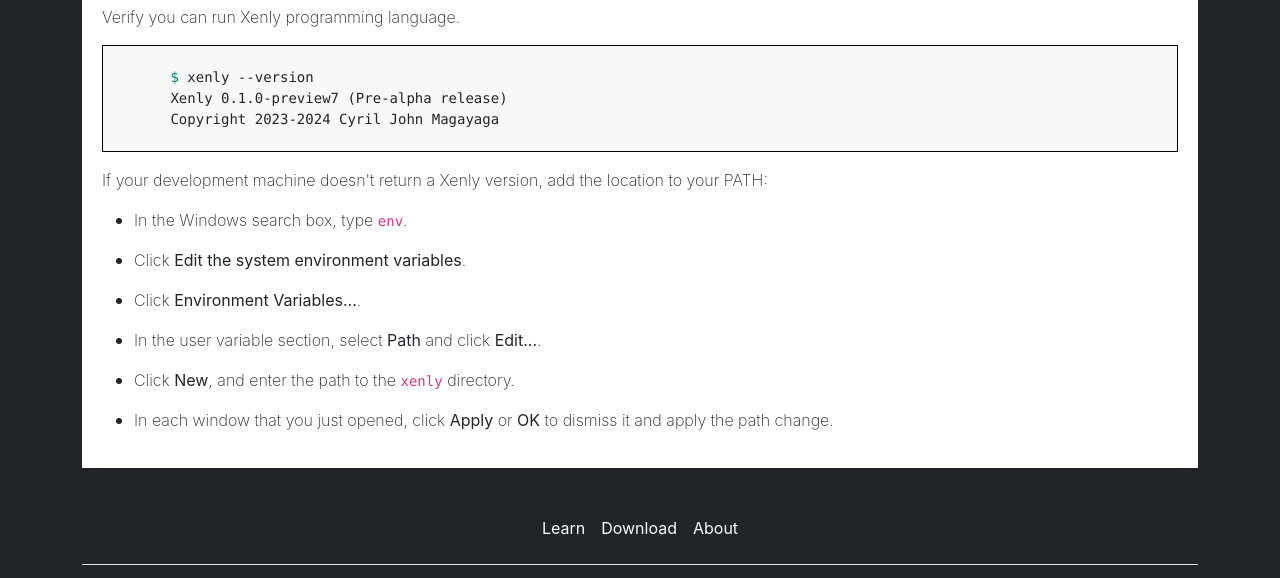
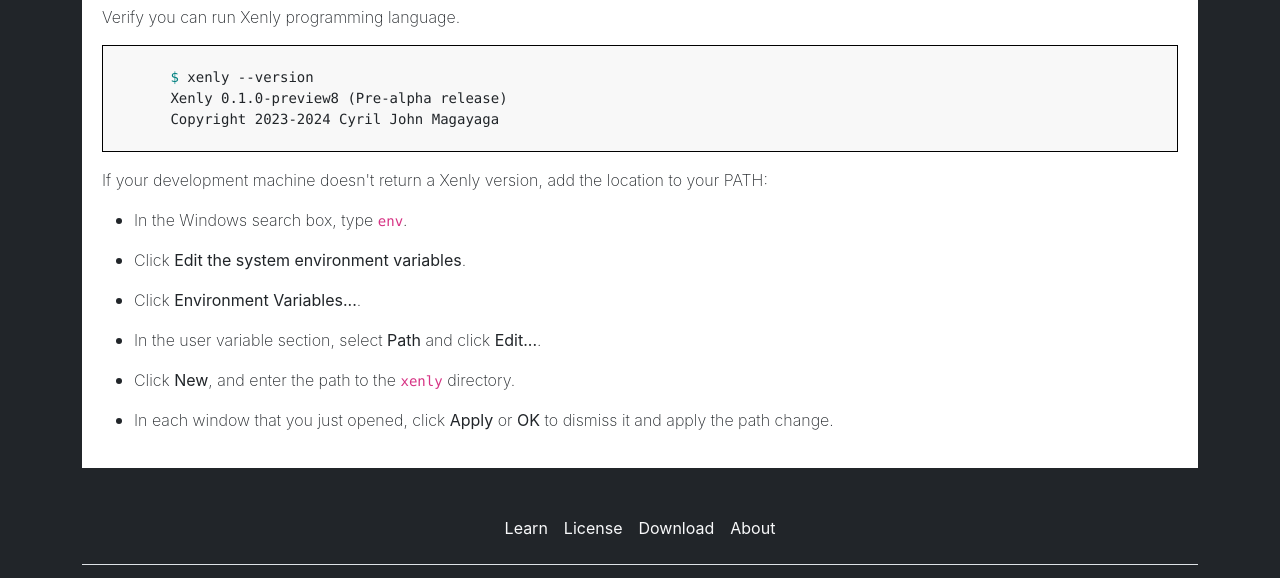
Before and after one commit to Magayaga/xenly, a plain HTML site: page docs/get-xenly.html in a window 1280 px wide. Shown: the part 774-1352 px from the top of the page. Drawn offline with nearby package versions, Linux system fonts and the light colour scheme; some packages are replaced by stand-ins of ours; a script that the page names is missing; a web font is replaced by a local one.

Commit message:
Xenly's websites: Update and fix HTML files

```diff
--- a/docs/get-xenly.html
+++ b/docs/get-xenly.html
@@ -88,7 +88,7 @@
         <p>Verify you can run Xenly programming language.</p>
         <pre class="highlight"><code>
         <span class="nv">$ </span>xenly --version
-        Xenly 0.1.0-preview7 (Pre-alpha release)
+        Xenly 0.1.0-preview8 (Pre-alpha release)
         Copyright 2023-2024 Cyril John Magayaga
         </code></pre>
 
@@ -211,6 +211,7 @@
   <footer class="py-3 my-4">
     <ul class="nav justify-content-center border-bottom pb-3 mb-3">
       <li class="nav-item"><a href="#" class="nav-link px-2 text-light">Learn</a></li>
+      <li class="nav-item"><a href="https://github.com/Magayaga/xenly/blob/main/LICENSE" class="nav-link px-2 text-light">License</a></li>
       <li class="nav-item"><a href="#" class="nav-link px-2 text-light">Download</a></li>
       <li class="nav-item"><a href="about.html" class="nav-link px-2 text-light">About</a></li>
     </ul>
```
Also changed, not shown: docs/about.html (+1 -0 lines), docs/index.html (+1 -0 lines).
